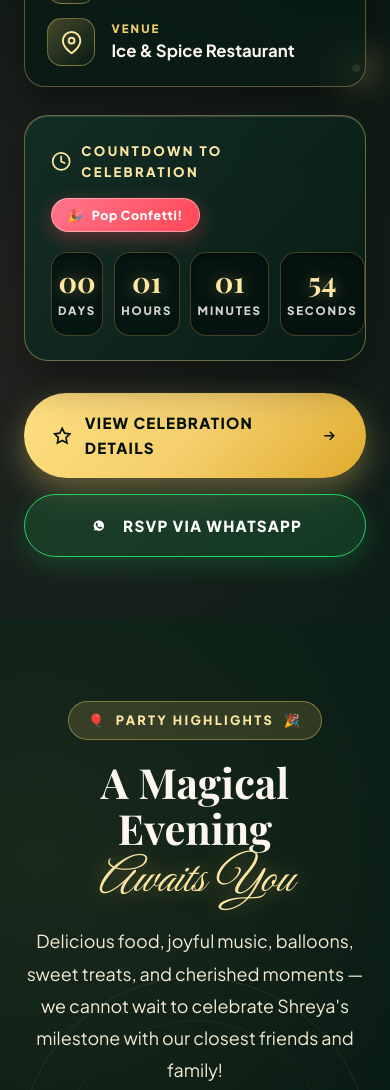
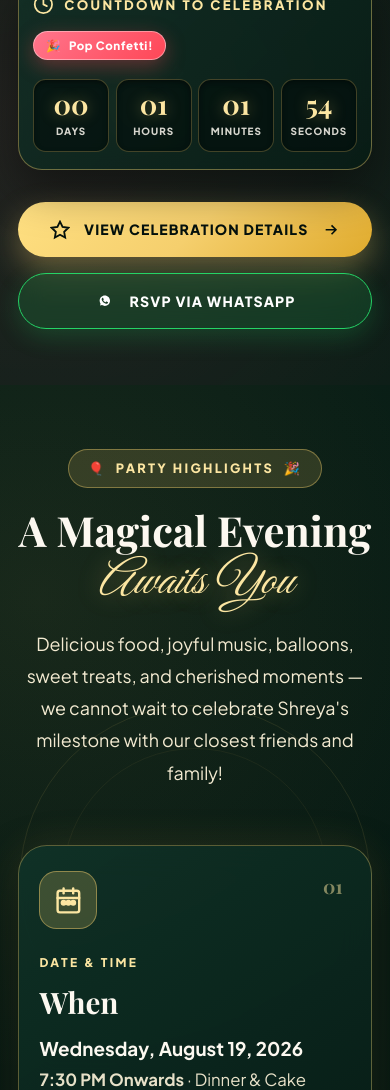
Before and after one commit to shivamb/birthday-invite, a website: page index.html in a window 390 px wide. Shown: the part 910-2000 px from the top of the page. Drawn offline with nearby package versions, Linux system fonts and the light colour scheme; a web font is replaced by a local one.

Commit message:
Ensure instant countdown timer execution across all environments and polish mobile experience

```diff
--- a/index.html
+++ b/index.html
@@ -440,5 +440,50 @@
         </div>
       </footer>
     </main>
+
+    <script>
+      // Immediate Countdown & Confetti Engine for Instant Performance in all environments
+      (function () {
+        function runCountdown() {
+          var countdown = document.querySelector("[data-countdown]");
+          if (!countdown) return;
+          var targetAttr = countdown.getAttribute("data-target") || "2026-08-19T19:30:00+05:30";
+          var targetMs = Date.parse(targetAttr);
+          var daysEl = countdown.querySelector("[data-days]");
+          var hoursEl = countdown.querySelector("[data-hours]");
+          var minutesEl = countdown.querySelector("[data-minutes]");
+          var secondsEl = countdown.querySelector("[data-seconds]");
+          var msgEl = countdown.querySelector("[data-countdown-message]");
+
+          function pad(n) { return String(n).padStart(2, "0"); }
+
+          function tick() {
+            var diff = Math.max(0, targetMs - Date.now());
+            var d = Math.floor(diff / 86400000);
+            var h = Math.floor((diff % 86400000) / 3600000);
+            var m = Math.floor((diff % 3600000) / 60000);
+            var s = Math.floor((diff % 60000) / 1000);
+
+            if (daysEl) daysEl.textContent = pad(d);
+            if (hoursEl) hoursEl.textContent = pad(h);
+            if (minutesEl) minutesEl.textContent = pad(m);
+            if (secondsEl) secondsEl.textContent = pad(s);
+
+            if (diff <= 0) {
+              countdown.classList.add("is-finished");
+              if (msgEl) msgEl.textContent = "🎉 It's Celebration Time! Let's Party! 🎂";
+            }
+          }
+          tick();
+          setInterval(tick, 1000);
+        }
+
+        if (document.readyState === "loading") {
+          document.addEventListener("DOMContentLoaded", runCountdown, { once: true });
+        } else {
+          runCountdown();
+        }
+      })();
+    </script>
   </body>
 </html>
--- a/script.js
+++ b/script.js
@@ -1,3 +1,7 @@
+// ==========================================================================
+// Shreya Turns Three | Birthday Celebration Countdown & Interactive Confetti
+// ==========================================================================
+
 const SECOND = 1_000;
 const MINUTE = 60 * SECOND;
 const HOUR = 60 * MINUTE;
@@ -19,43 +23,51 @@ function formatPart(value) {
   return String(value).padStart(2, "0");
 }
 
-function initializeCountdown() {
+export function initializeCountdown() {
   const countdown = document.querySelector("[data-countdown]");
   if (!countdown) return;
 
-  const targetMs = Date.parse(countdown.dataset.target);
-  const fields = {
-    days: countdown.querySelector("[data-days]"),
-    hours: countdown.querySelector("[data-hours]"),
-    minutes: countdown.querySelector("[data-minutes]"),
-    seconds: countdown.querySelector("[data-seconds]"),
-  };
-  const message = countdown.querySelector("[data-countdown-message]");
+  const targetAttr = countdown.getAttribute("data-target") || "2026-08-19T19:30:00+05:30";
+  const targetMs = Date.parse(targetAttr);
 
-  const render = () => {
-    const parts = getCountdownParts(targetMs);
+  const daysEl = countdown.querySelector("[data-days]");
+  const hoursEl = countdown.querySelector("[data-hours]");
+  const minutesEl = countdown.querySelector("[data-minutes]");
+  const secondsEl = countdown.querySelector("[data-seconds]");
+  const messageEl = countdown.querySelector("[data-countdown-message]");
 
-    for (const key of ["days", "hours", "minutes", "seconds"]) {
-      if (fields[key]) fields[key].textContent = formatPart(parts[key]);
-    }
+  const update = () => {
+    const parts = getCountdownParts(targetMs, Date.now());
+
+    if (daysEl) daysEl.textContent = formatPart(parts.days);
+    if (hoursEl) hoursEl.textContent = formatPart(parts.hours);
+    if (minutesEl) minutesEl.textContent = formatPart(parts.minutes);
+    if (secondsEl) secondsEl.textContent = formatPart(parts.seconds);
 
     if (parts.expired) {
       countdown.classList.add("is-finished");
-      if (message) message.textContent = "🎉 It's Celebration Time! Let's Party! 🎂";
+      if (messageEl) {
+        messageEl.textContent = "🎉 It's Celebration Time! Let's Party! 🎂";
+      }
+    } else {
+      countdown.classList.remove("is-finished");
     }
 
     return parts.expired;
   };
 
-  if (render()) return;
+  // Run immediately on call
+  update();
 
-  const timer = window.setInterval(() => {
-    if (render()) window.clearInterval(timer);
+  // Run interval every second
+  const timer = setInterval(() => {
+    if (update()) {
+      clearInterval(timer);
+    }
   }, SECOND);
 }
 
-// Confetti Particle System
-function initializeConfetti() {
+export function initializeConfetti() {
   const canvas = document.getElementById("confetti-canvas");
   if (!canvas) return;
 
@@ -63,10 +75,14 @@ function initializeConfetti() {
   let width = (canvas.width = window.innerWidth);
   let height = (canvas.height = window.innerHeight);
 
-  window.addEventListener("resize", () => {
-    width = canvas.width = window.innerWidth;
-    height = canvas.height = window.innerHeight;
-  });
+  window.addEventListener(
+    "resize",
+    () => {
+      width = canvas.width = window.innerWidth;
+      height = canvas.height = window.innerHeight;
+    },
+    { passive: true }
+  );
 
   const colors = [
     "#f5cf6d", // Gold
@@ -90,7 +106,9 @@ function initializeConfetti() {
       this.size = Math.random() * 8 + 6;
       this.shape = Math.random() > 0.4 ? "rect" : "circle";
 
-      const angle = isBurst ? Math.random() * Math.PI * 2 : (Math.random() * Math.PI) / 2 + Math.PI / 4;
+      const angle = isBurst
+        ? Math.random() * Math.PI * 2
+        : (Math.random() * Math.PI) / 2 + Math.PI / 4;
       const speed = isBurst ? Math.random() * 8 + 3 : Math.random() * 3 + 1.5;
 
       this.vx = Math.cos(angle) * speed;
@@ -164,19 +182,24 @@ function initializeConfetti() {
     });
   }
 
-  // Launch initial celebration blast after load
+  // Initial celebratory burst
   setTimeout(() => {
     launchConfetti(width * 0.3, height * 0.25, 45);
     launchConfetti(width * 0.7, height * 0.25, 45);
-  }, 700);
+  }, 600);
 }
 
+// Global browser init
 if (typeof document !== "undefined") {
   if (document.readyState === "loading") {
-    document.addEventListener("DOMContentLoaded", () => {
-      initializeCountdown();
-      initializeConfetti();
-    }, { once: true });
+    document.addEventListener(
+      "DOMContentLoaded",
+      () => {
+        initializeCountdown();
+        initializeConfetti();
+      },
+      { once: true }
+    );
   } else {
     initializeCountdown();
     initializeConfetti();
--- a/styles.css
+++ b/styles.css
@@ -1334,6 +1334,149 @@ button:focus-visible {
   }
 }
 
+@media (max-width: 480px) {
+  .hero-copy {
+    padding: 1.5rem 1.1rem 3.5rem;
+  }
+
+  .photo-panel {
+    height: clamp(20rem, 42svh, 28rem);
+  }
+
+  .hero-photo {
+    object-position: center 30%;
+  }
+
+  .photo-badge {
+    top: 1rem;
+    left: 1rem;
+    padding: 0.45rem 0.85rem;
+  }
+
+  .badge-text {
+    font-size: 0.72rem;
+  }
+
+  .festive-badge {
+    font-size: 0.72rem;
+    padding: 0.45rem 0.9rem;
+  }
+
+  .hero h1 .name-text {
+    font-size: clamp(3.8rem, 16vw, 5.2rem);
+  }
+
+  .age-badge {
+    padding: 0.3rem 0.75rem;
+    transform: translateY(-0.4rem);
+  }
+
+  .age-number {
+    font-size: 2.2rem;
+  }
+
+  .invitation-line {
+    font-size: 1.05rem;
+    line-height: 1.6;
+    margin-bottom: 1.4rem;
+  }
+
+  .hero-event-bar {
+    padding: 1rem;
+    gap: 0.8rem;
+  }
+
+  .item-icon-box {
+    width: 2.6rem;
+    height: 2.6rem;
+  }
+
+  .item-icon-box svg {
+    width: 1.25rem;
+    height: 1.25rem;
+  }
+
+  .item-label {
+    font-size: 0.65rem;
+  }
+
+  .item-value {
+    font-size: 0.96rem;
+  }
+
+  .countdown {
+    padding: 1.1rem 0.9rem;
+  }
+
+  .countdown-grid {
+    gap: 0.4rem;
+  }
+
+  .timer-box {
+    padding: 0.65rem 0.15rem;
+    border-radius: 0.8rem;
+  }
+
+  .timer-box strong {
+    font-size: 1.7rem;
+  }
+
+  .timer-box span {
+    font-size: 0.62rem;
+    letter-spacing: 0.1em;
+  }
+
+  .confetti-btn {
+    padding: 0.4rem 0.75rem;
+    font-size: 0.72rem;
+  }
+
+  .primary-cta,
+  .secondary-cta {
+    width: 100%;
+    padding: 1rem 1.4rem;
+    font-size: 0.88rem;
+  }
+
+  .celebration {
+    padding: 4rem 1.1rem 4.5rem;
+  }
+
+  .detail-card {
+    padding: 1.6rem 1.3rem;
+  }
+
+  .detail-card h3 {
+    font-size: 1.85rem;
+  }
+
+  .card-main-info {
+    font-size: 1.18rem;
+  }
+
+  .party-fun-banner {
+    padding: 1rem;
+    gap: 0.6rem;
+  }
+
+  .action {
+    padding: 0.9rem 1.1rem;
+    min-height: 4.8rem;
+  }
+
+  .action-content strong {
+    font-size: 1.05rem;
+  }
+
+  .closing {
+    padding: 4rem 1.1rem 3.5rem;
+  }
+
+  .closing-title {
+    font-size: 2rem;
+  }
+}
+
 /* Accessibility & Reduced Motion */
 @media (prefers-reduced-motion: reduce) {
   *,
```
